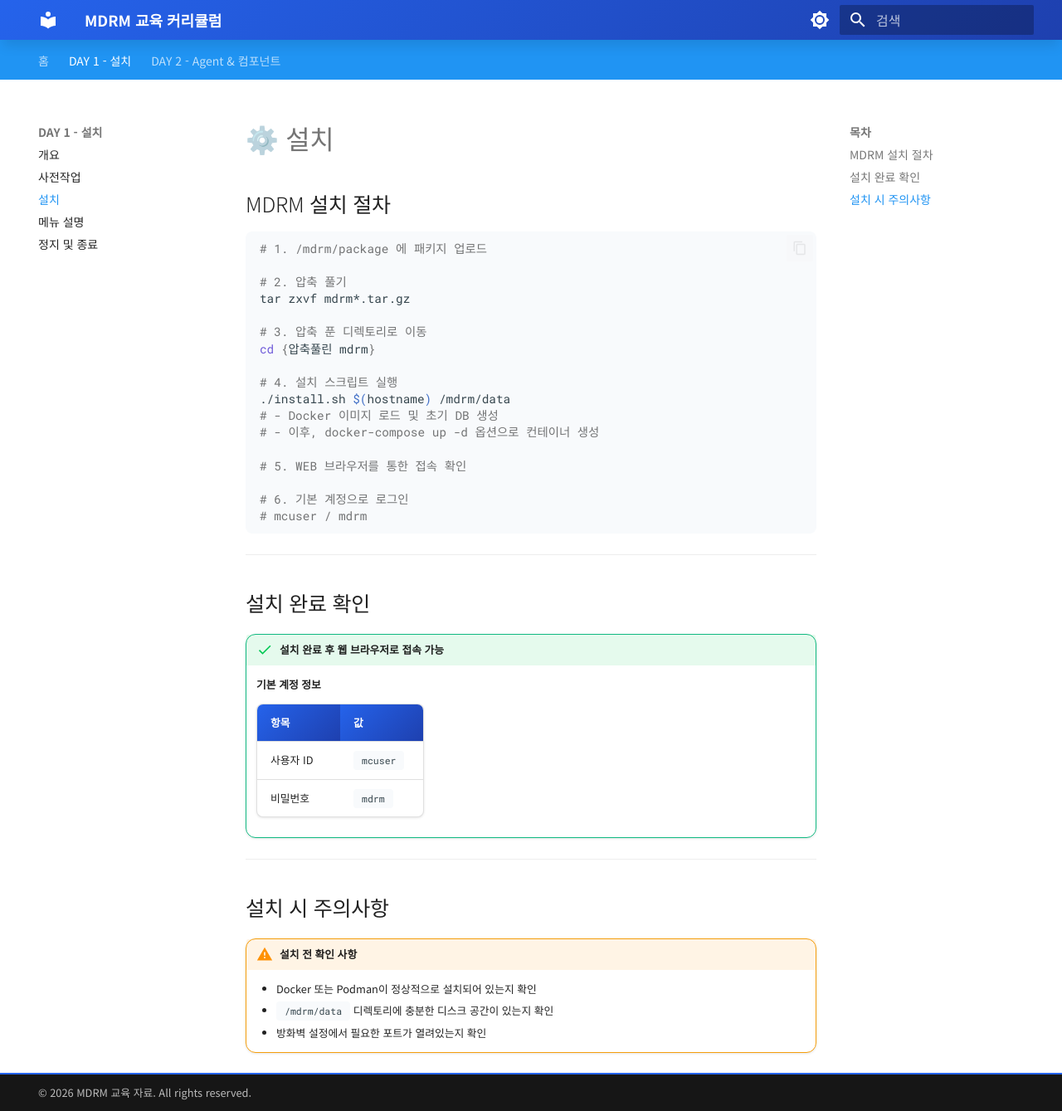
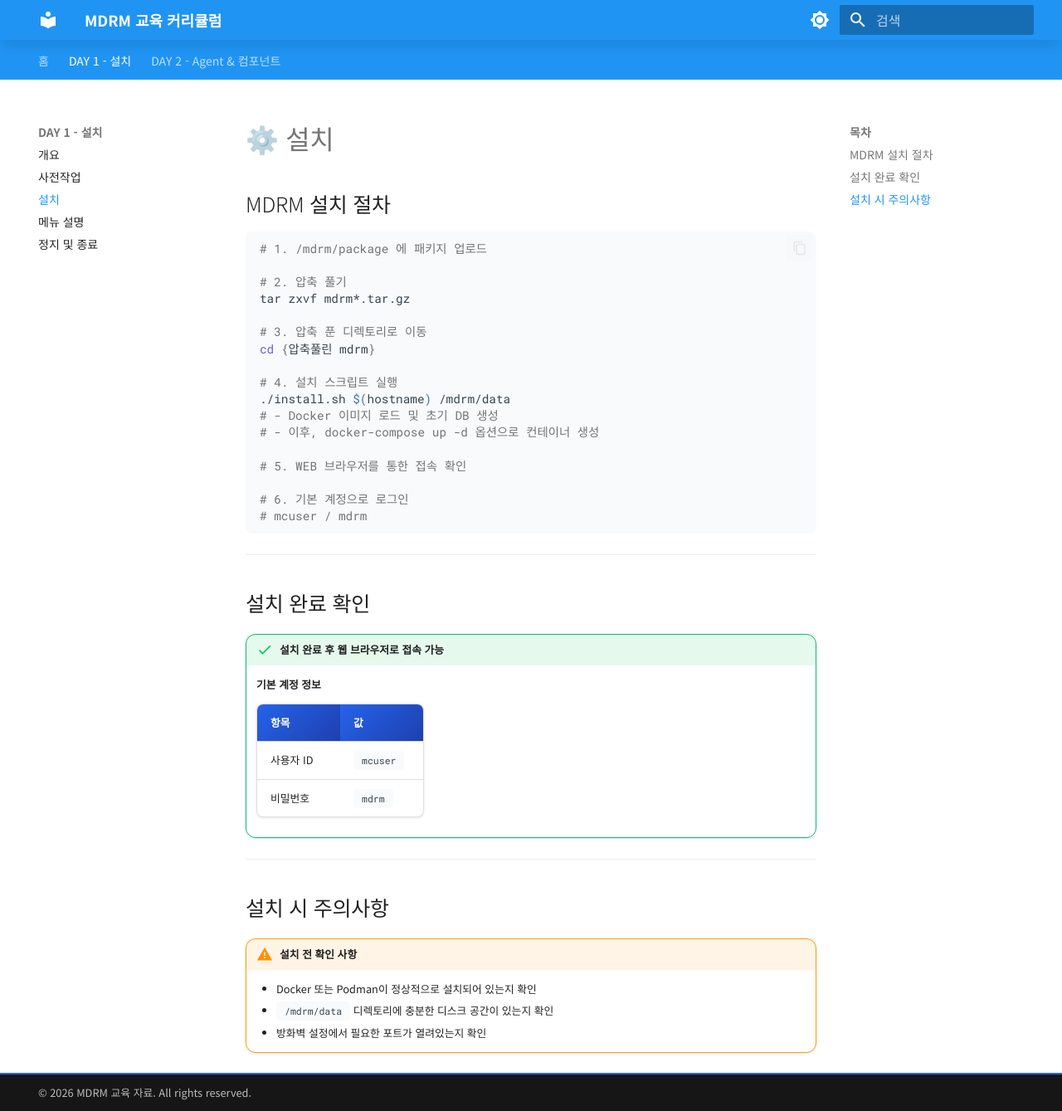
Before and after one commit to ai-uzoogom/MDRM_manual, an MkDocs documentation site: the page built from docs/day1/installation.md, in a window 1280 px wide and 1339 px high. Shown: the whole window at 83% size. Built offline with MkDocs 1.6.1 and Material for MkDocs 9.7.7, drawn with Linux system fonts in a browser that asks for light colours.

Commit message:
Add custom CSS and update configuration

```diff
--- a/docs/stylesheets/extra.css
+++ b/docs/stylesheets/extra.css
@@ -31,11 +31,11 @@
     --custom-shadow-lg: 0 10px 15px -3px rgba(0, 0, 0, 0.3);
 }
 
-/* 헤더 그라디언트 */
+/* 헤더 스타일 - 그라디언트 제거 */
 .md-header {
-    background: linear-gradient(135deg, var(--custom-primary) 0%, var(--custom-primary-dark) 100%) !important;
     box-shadow: var(--custom-shadow-lg);
 }
+
 
 /* 카드 스타일 개선 */
 .md-typeset .admonition,
@@ -52,7 +52,7 @@
 }
 
 /* 코드 블록 스타일 */
-.md-typeset pre > code {
+.md-typeset pre>code {
     border-radius: 8px;
 }
 
@@ -107,6 +107,7 @@
         opacity: 0;
         transform: translateY(20px);
     }
+
     to {
         opacity: 1;
         transform: translateY(0);
```
